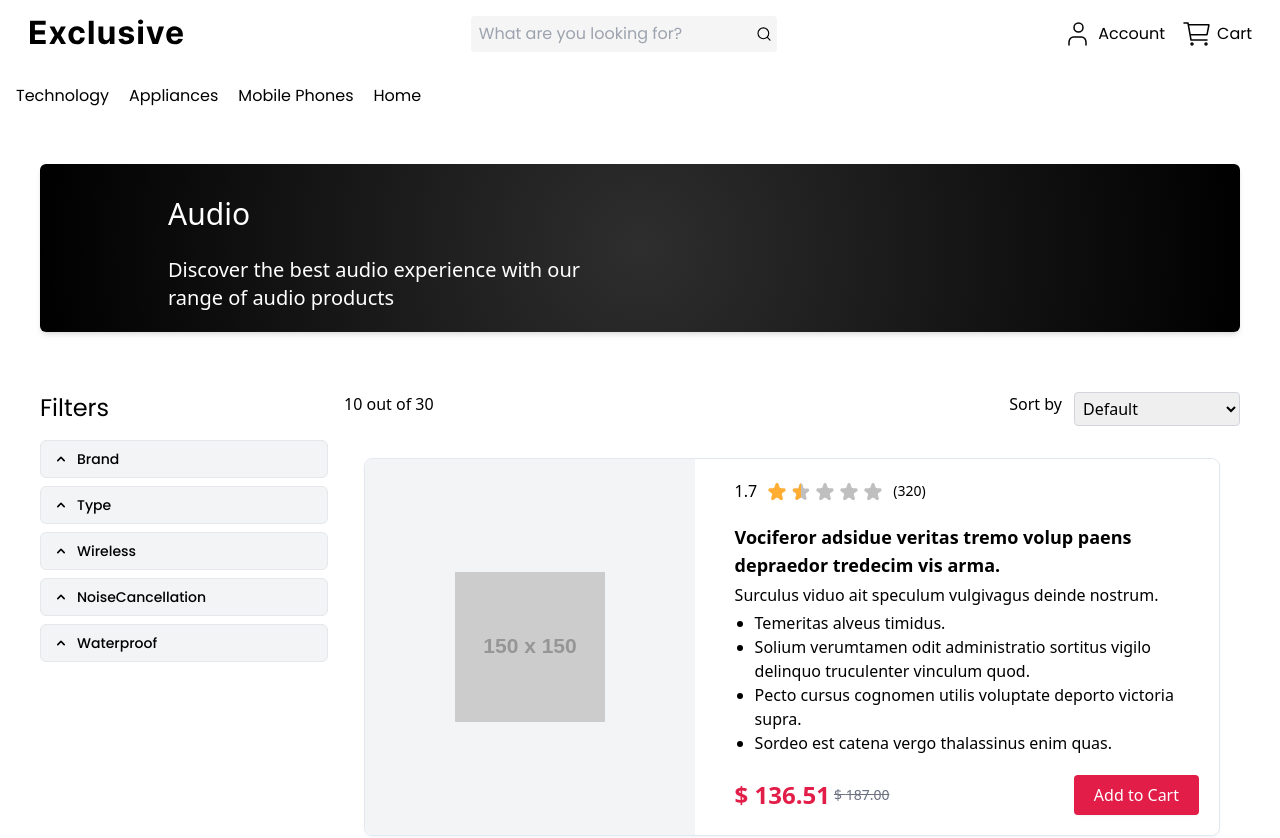
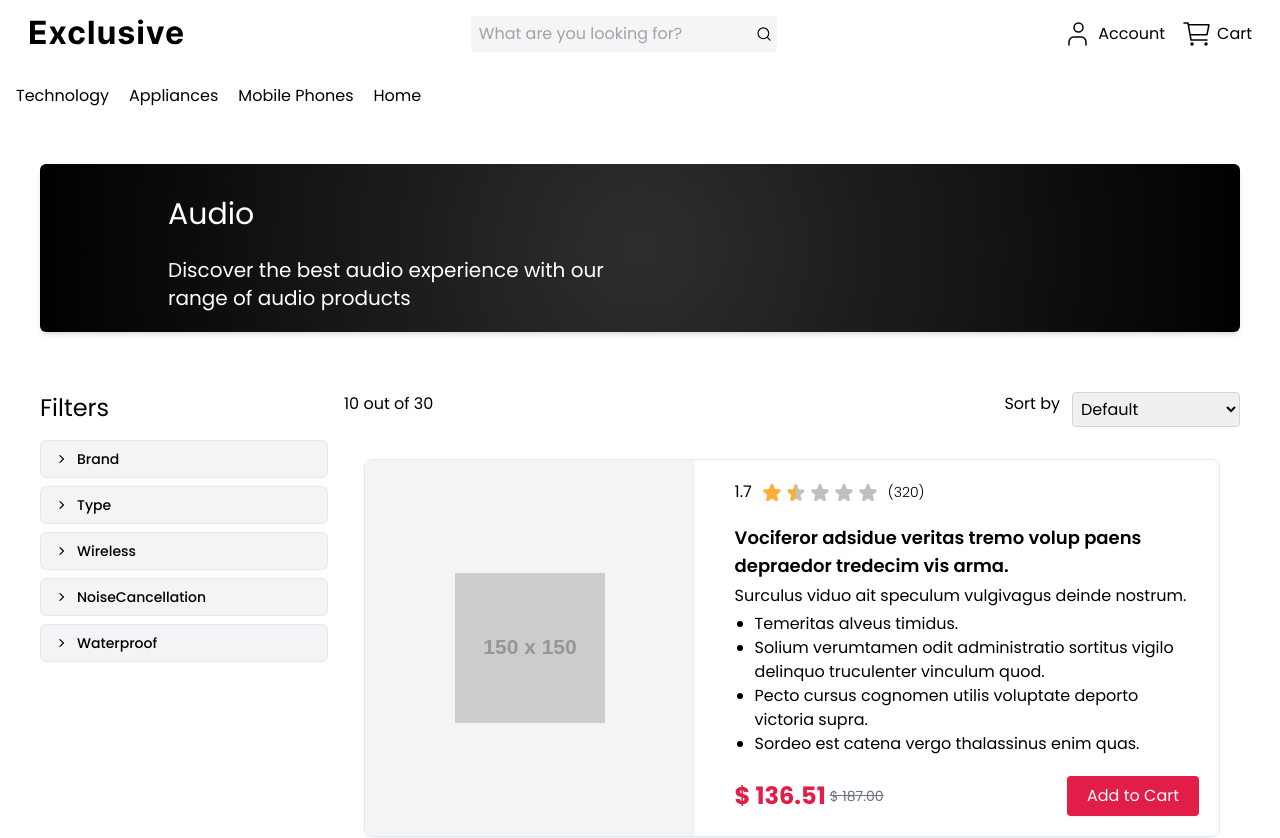
Before and after one commit to dr-von-doom/Exclusive, a React (Vite) app: page /exclusive/category/technology/audio in a window 1280 px wide. Shown: the top 838 px of the page. Built offline with nearby package versions, Linux system fonts and the light colour scheme.

Commit message:
feat(HU2014): suggestions fixed

```diff
--- a/src/components/Filter/Filter.tsx
+++ b/src/components/Filter/Filter.tsx
@@ -1,19 +1,19 @@
 import filtersData from "@/data/filters.json";
 import { Filter as FilterType } from "@/types/Filter";
 import React, { useState } from "react";
+import ArrowOpen from "@/assets/icons/arrowopen.svg";
+import ArrowClosed from "@/assets/icons/arrowclosed.svg";
 
-interface FilterProps {
+export type FilterProps = {
   onFilterChange: (selectedOptions: Record<string, string[]>) => void;
   categoryId: number;
-}
+};
 
-export const Filter: React.FC<FilterProps> = ({ onFilterChange, categoryId }) => {
+export const Filter: React.FC<FilterProps> = ({ onFilterChange, categoryId }: FilterProps) => {
   const [openFilters, setOpenFilters] = useState<Set<string>>(new Set());
-  const [selectedOptions, setSelectedOptions] = useState<Record<string, string[]>>({});
-
-  const capitalizeFirstLetter = (string: string): string => {
-    return string.charAt(0).toUpperCase() + string.slice(1);
-  };
+  const [selectedOptions, setSelectedOptions] = useState<
+    Record<string, string[]>
+  >({});
 
   const toggleFilter = (filterName: string) => {
     const newOpenFilters = new Set(openFilters);
@@ -26,7 +26,11 @@ export const Filter: React.FC<FilterProps> = ({ onFilterChange, categoryId }) =>
     onFilterChange(selectedOptions);
   };
 
-  const handleOptionChange = (filterName: string, option: string, checked: boolean) => {
+  const handleOptionChange = (
+    filterName: string,
+    option: string,
+    checked: boolean,
+  ) => {
     const newSelectedOptions = { ...selectedOptions };
     if (!newSelectedOptions[filterName]) {
       newSelectedOptions[filterName] = [];
@@ -34,45 +38,42 @@ export const Filter: React.FC<FilterProps> = ({ onFilterChange, categoryId }) =>
     if (checked) {
       newSelectedOptions[filterName].push(option);
     } else {
-      newSelectedOptions[filterName] = newSelectedOptions[filterName].filter(opt => opt !== option);
+      newSelectedOptions[filterName] = newSelectedOptions[filterName].filter(
+        (opt) => opt !== option,
+      );
     }
     setSelectedOptions(newSelectedOptions);
     onFilterChange(newSelectedOptions);
   };
 
-  const filteredFilters = (filtersData as FilterType[]).find(filterCategory => filterCategory.categoryId === categoryId)?.filters || [];
+  const filteredFilters =
+    (filtersData as FilterType[]).find(
+      (filterCategory) => filterCategory.categoryId === categoryId,
+    )?.filters || [];
 
   return (
-    <div className="font-poppins m-0">
-      <h2 className="text-xl md:text-2xl text-black mb-4">Filters</h2>
+    <div className="m-0 font-poppins">
+      <h2 className="mb-4 text-xl text-black md:text-2xl">Filters</h2>
       {filteredFilters.map((filter) => (
         <div key={filter.name} className="mb-2">
           <div
-            className="flex cursor-pointer items-center border font-medium border-gray-200 bg-gray-100 p-4 px-3 py-2 rounded-md"
+            className="flex cursor-pointer items-center rounded-md border border-gray-200 bg-gray-100 p-4 px-3 py-2 font-medium"
             onClick={() => toggleFilter(filter.name)}
           >
             <span
-              className={`mr-2 transition-transform ${
-                openFilters.has(filter.name) ? "rotate-0" : "rotate-180"
-              }`}
+              className={'mr-2'}
             >
-              <svg
-                xmlns="http://www.w3.org/2000/svg"
+              <img
+                src={openFilters.has(filter.name) ? ArrowOpen : ArrowClosed}
+                alt="Arrow Icon"
                 className="h-4 w-4"
-                viewBox="0 0 20 20"
-                fill="currentColor"
-              >
-                <path
-                  fillRule="evenodd"
-                  d="M5.293 7.293a1 1 0 011.414 0L10 10.586l3.293-3.293a1 1 0 111.414 1.414l-4 4a1 1 0 01-1.414 0l-4-4a1 1 0 010-1.414z"
-                  clipRule="evenodd"
-                />
-              </svg>
+              />
             </span>
-            <span className="text-sm">{capitalizeFirstLetter(filter.name)}</span>
+
+            <span className="text-sm capitalize">{filter.name}</span>
           </div>
           {openFilters.has(filter.name) && (
-            <ul className="border border-gray-300 p-2 rounded-md">
+            <ul className="rounded-md border border-gray-300 p-2">
               {filter.options.map((option) => (
                 <li key={option} className="flex items-center rounded p-2">
                   <input
@@ -80,7 +81,9 @@ export const Filter: React.FC<FilterProps> = ({ onFilterChange, categoryId }) =>
                     id={option}
                     name={filter.name}
                     className="h-4 w-4 cursor-pointer rounded border-gray-300 text-blue-600 focus:ring-blue-500"
-                    onChange={(e) => handleOptionChange(filter.name, option, e.target.checked)}
+                    onChange={(e) =>
+                      handleOptionChange(filter.name, option, e.target.checked)
+                    }
                   />
                   <label
                     htmlFor={option}
--- a/src/index.css
+++ b/src/index.css
@@ -1,4 +1,7 @@
 @import url("https://fonts.googleapis.com/css2?family=Inter:ital,opsz,wght@0,14..32,100..900;1,14..32,100..900&family=Poppins:ital,wght@0,100;0,200;0,300;0,400;0,500;0,600;0,700;0,800;0,900;1,100;1,200;1,300;1,400;1,500;1,600;1,700;1,800;1,900&display=swap");
+* {
+  font-family: 'Poppins', 'sans-serif';
+}
 
 @tailwind base;
 @tailwind components;
--- a/tailwind.config.js
+++ b/tailwind.config.js
@@ -10,7 +10,4 @@ export default {
     },
   },
   plugins: [],
-  rules: {
-    'react/prop-types': 'off', // Desactiva la validación de props
-  },
 }
```
Also changed, not shown: src/assets/icons/arrowclosed.svg (added), src/assets/icons/arrowopen.svg (added).
